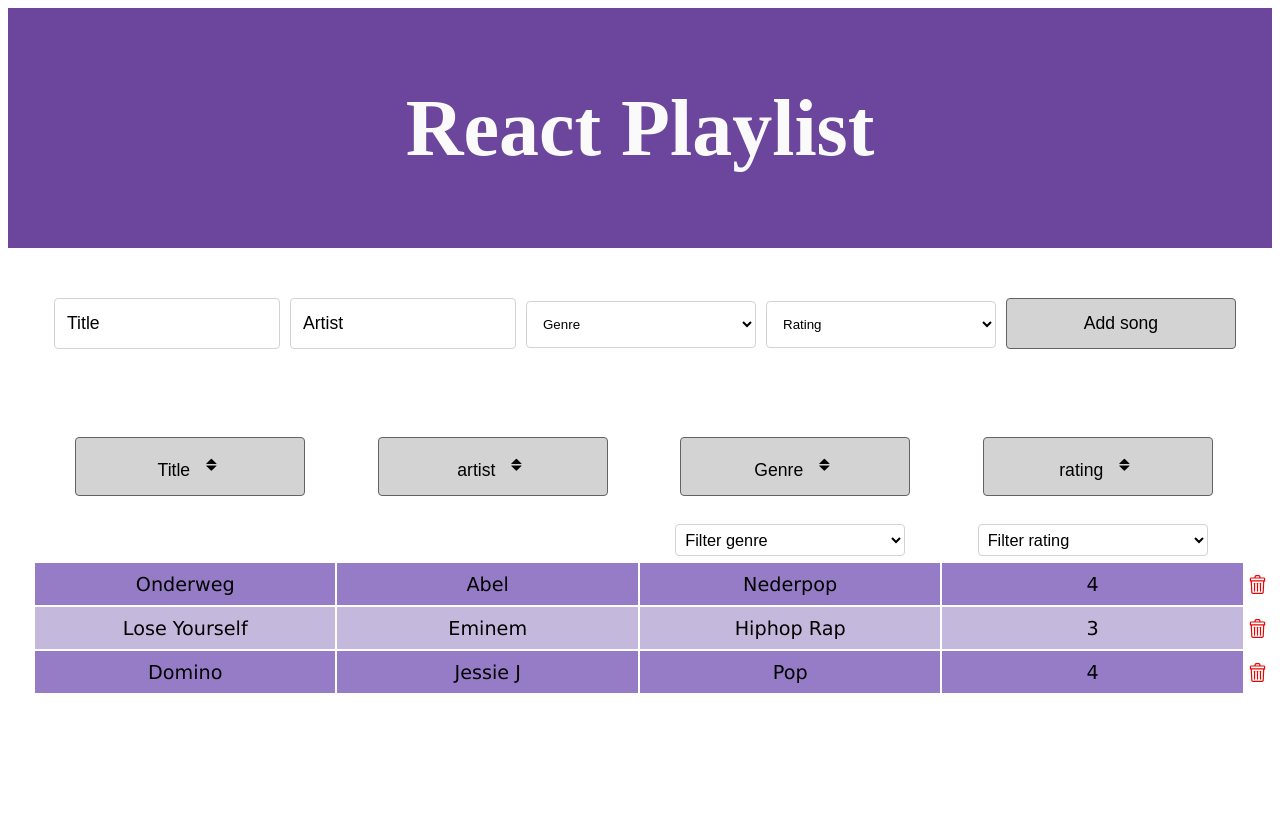
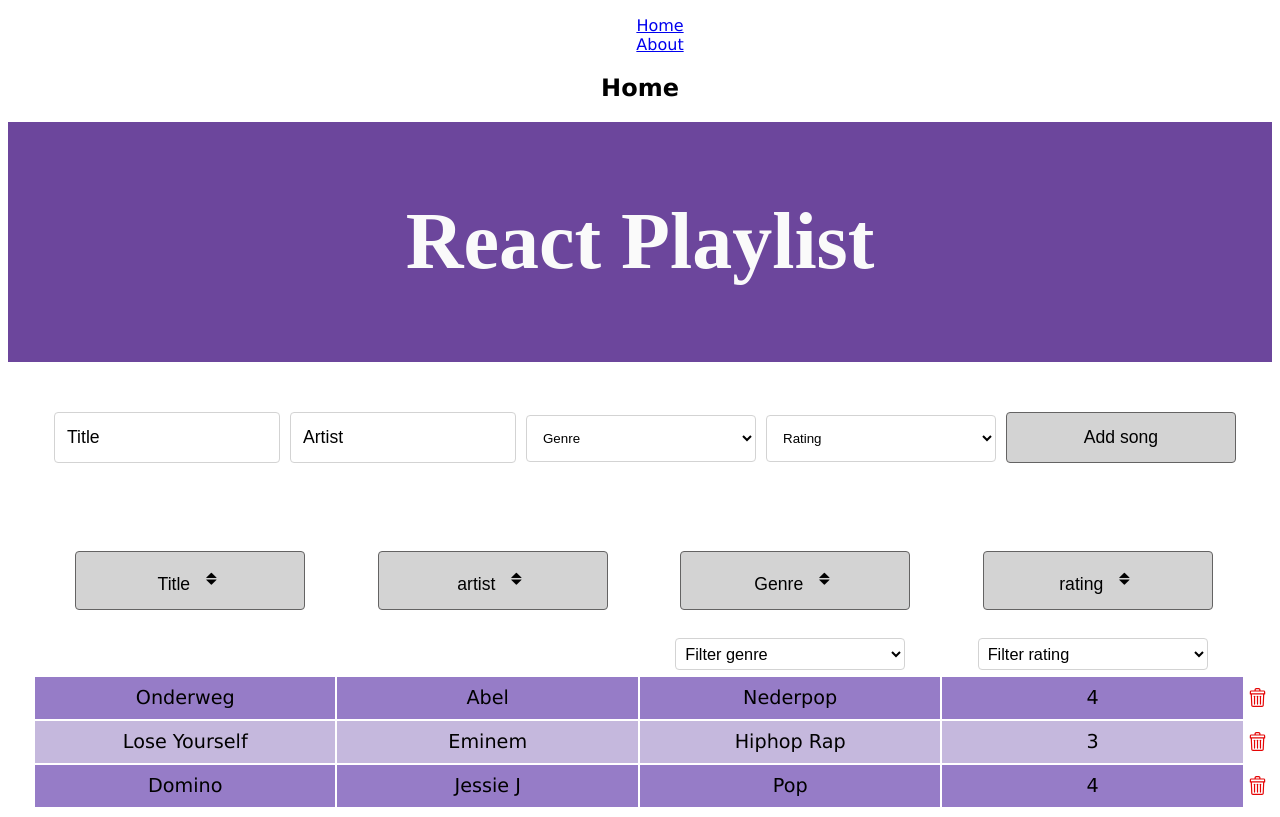
Before and after one commit to DebbySpaninks/debby_spaninks-ReactLilPlaylist, a React (Create React App) app in the folder react-playlist/: page / in a window 1280 px wide. Built offline with nearby package versions, Linux system fonts and the light colour scheme.

Commit message:
add routing and remove list style

```diff
--- a/react-playlist/package.json
+++ b/react-playlist/package.json
@@ -10,6 +10,7 @@
     "react": "^17.0.1",
     "react-dom": "^17.0.1",
     "react-key-index": "^0.1.1",
+    "react-router-dom": "^5.2.0",
     "react-scripts": "4.0.3",
     "web-vitals": "^1.1.0"
   },
--- a/react-playlist/src/App.js
+++ b/react-playlist/src/App.js
@@ -1,4 +1,5 @@
 import React from 'react';
+import { BrowserRouter as Router, Switch, Route, Link } from 'react-router-dom';
 import Header from './components/Header';
 import SongOverview from './container/SongOverview';
 import './styles/App.css';
@@ -7,10 +8,43 @@
 function App() {
   return (
     <div className="App">
+      <Router>
+        <div>
+          <nav>
+            <ul>
+              <li>
+                <Link to="/">Home</Link>
+              </li>
+              <li>
+                <Link to="/about">About</Link>
+              </li>
+            </ul>
+          </nav>
+
+          {/* A <Switch> looks through its children <Route>s and
+            renders the first one that matches the current URL. */}
+          <Switch>
+            <Route path="/about">
+              <About />
+            </Route>
+            <Route path="/">
+              <Home />
+            </Route>
+          </Switch>
+        </div>
+      </Router>
       <Header />
       <SongOverview />
     </div>
   );
 }
 
+function Home() {
+  return <h2>Home</h2>;
+}
+
+function About() {
+  return <h2>About</h2>;
+}
+
 export default App;
--- a/react-playlist/src/styles/App.css
+++ b/react-playlist/src/styles/App.css
@@ -12,6 +12,10 @@
   font-size: 2.5em;
   color: rgb(250, 250, 250);
   font-family: "Times New Roman", Times, serif;
+}
+
+ul {
+  list-style-type: none;
 }
 
 .form {
```
Also changed, not shown: 1 other file (tests, documents, lock files or other folders).
